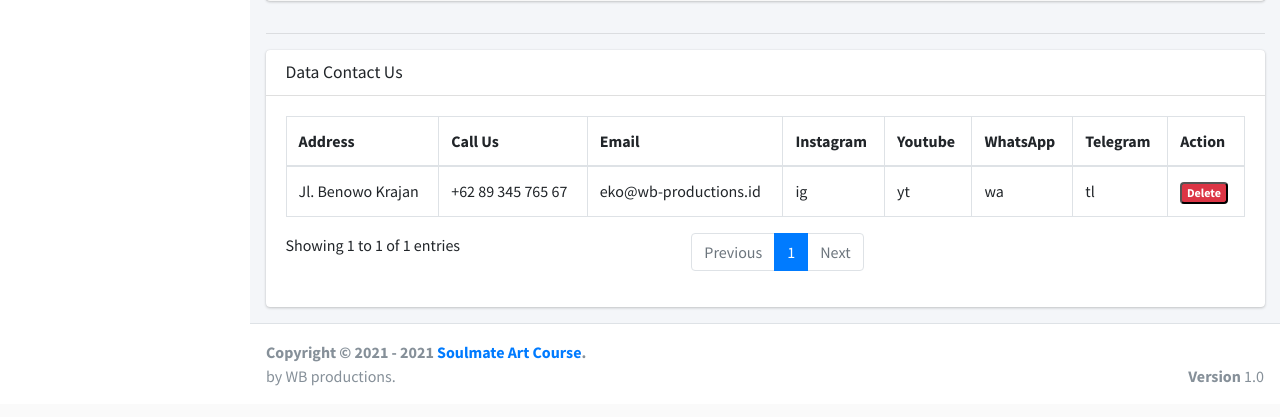
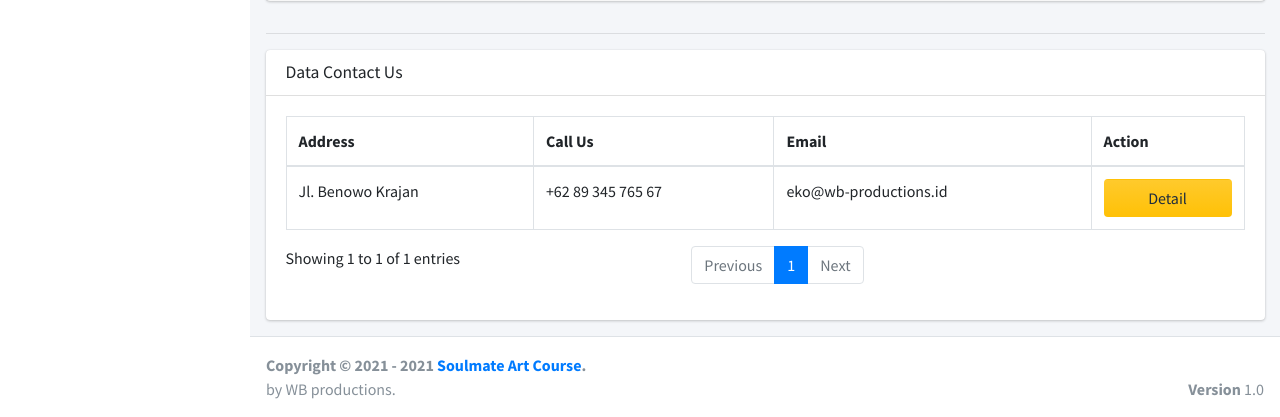
Before and after one commit to ekofebriharsono/Admin-Soulmate-Art-Course, a PHP site: page /Admin-Soulmate-Art-Course/pages/companyProfile/contactUs.php in a window 1280 px wide. Shown: the part 879-1296 px from the top of the page. Before the commit the page ends 1265 px from the top, so only its background shows below. Run offline with PHP 8.4, Linux system fonts and the light colour scheme; a user stored in the database is signed in; data comes from the database, SQL or seed files in the repository; some libraries are stand-ins or nearby versions.

Commit message:
fix contact us

```diff
--- a/pages/companyProfile/contactUs.php
+++ b/pages/companyProfile/contactUs.php
@@ -1,6 +1,6 @@
 <?php
 session_start();
-if($_SESSION["id"] == null || $_SESSION["id"] == ""){
+if ($_SESSION["id"] == null || $_SESSION["id"] == "") {
     header('Location: ../../login.php?status=4'); //belum login
 } else {
     include '../../php/koneksi.php';
@@ -19,20 +19,12 @@ $conn = OpenCon(); ?>
         <link rel="stylesheet" href="../../plugins/fontawesome-free/css/all.min.css">
         <!-- Ionicons -->
         <link rel="stylesheet" href="https://code.ionicframework.com/ionicons/2.0.1/css/ionicons.min.css">
-    <!-- Tempusdominus Bbootstrap 4 -->
-    <link rel="stylesheet" href="../../plugins/tempusdominus-bootstrap-4/css/tempusdominus-bootstrap-4.min.css">
-    <!-- iCheck -->
-    <link rel="stylesheet" href="../../plugins/icheck-bootstrap/icheck-bootstrap.min.css">
-    <!-- JQVMap -->
-    <link rel="stylesheet" href="../../plugins/jqvmap/jqvmap.min.css">
+        <!-- SweetAlert2 -->
+        <link rel="stylesheet" href="../../plugins/sweetalert2-theme-bootstrap-4/bootstrap-4.min.css">
+        <!-- Toastr -->
+        <link rel="stylesheet" href="../../plugins/toastr/toastr.min.css">
         <!-- Theme style -->
         <link rel="stylesheet" href="../../dist/css/adminlte.min.css">
-    <!-- overlayScrollbars -->
-    <link rel="stylesheet" href="../../plugins/overlayScrollbars/css/OverlayScrollbars.min.css">
-    <!-- Daterange picker -->
-    <link rel="stylesheet" href="../../plugins/daterangepicker/daterangepicker.css">
-    <!-- summernote -->
-    <link rel="stylesheet" href="../../plugins/summernote/summernote-bs4.css">
         <!-- Google Font: Source Sans Pro -->
         <link href="https://fonts.googleapis.com/css?family=Source+Sans+Pro:300,400,400i,700" rel="stylesheet">
     </head>
@@ -40,8 +32,8 @@ $conn = OpenCon(); ?>
     <body class="hold-transition sidebar-mini layout-fixed">
         <div class="wrapper">
 
-        <?php  include '../dashboard/navbar.php'; ?>
-        <?php  include '../sidebar/sidebarContactUs.php'; ?>
+            <?php include '../dashboard/navbar.php'; ?>
+            <?php include '../sidebar/sidebarContactUs.php'; ?>
 
             <!-- Content Wrapper. Contains page content -->
             <div class="content-wrapper">
@@ -82,45 +74,37 @@ $conn = OpenCon(); ?>
                                         <div class="card-body">
                                             <div class="form-group">
                                                 <label for="exampleInputEmail1">Address</label>
-                                            <input type="text" class="form-control" name="address"
-                                                placeholder="Enter address">
+                                                <input type="text" class="form-control" name="address" placeholder="Enter address" required>
                                             </div>
                                             <div class="form-group">
                                                 <label for="exampleInputEmail1">Call Us</label>
-                                            <input type="text" class="form-control" name="call_us"
-                                                placeholder="Enter call us">
+                                                <input type="text" class="form-control" name="call_us" placeholder="Enter call us" required>
                                             </div>
                                             <div class="form-group">
                                                 <label for="exampleInputEmail1">Email</label>
-                                            <input type="text" class="form-control" name="email"
-                                                placeholder="Enter email">
+                                                <input type="text" class="form-control" name="email" placeholder="Enter email" required>
                                             </div>
                                             <div class="form-group">
                                                 <label for="exampleInputEmail1">Link Instagram</label>
-                                            <input type="text" class="form-control" name="link_ig"
-                                                placeholder="Enter link instagram">
+                                                <input type="text" class="form-control" name="link_ig" placeholder="Enter link instagram" required>
                                             </div>
                                             <div class="form-group">
                                                 <label for="exampleInputEmail1">Link Youtube</label>
-                                            <input type="text" class="form-control" name="link_yt"
-                                                placeholder="Enter link youtube">
+                                                <input type="text" class="form-control" name="link_yt" placeholder="Enter link youtube" required>
                                             </div>
                                             <div class="form-group">
                                                 <label for="exampleInputEmail1">Link WhatsApp</label>
-                                            <input type="text" class="form-control" name="link_wa"
-                                                placeholder="Enter link whatsapp">
+                                                <input type="text" class="form-control" name="link_wa" placeholder="Enter link whatsapp" required>
                                             </div>
                                             <div class="form-group">
                                                 <label for="exampleInputEmail1">Link Telegram</label>
-                                            <input type="text" class="form-control" name="link_tl"
-                                                placeholder="Enter link telegram">
+                                                <input type="text" class="form-control" name="link_tl" placeholder="Enter link telegram" required>
                                             </div>
                                         </div>
                                         <!-- /.card-body -->
 
                                         <div class="card-footer">
-                                        <button type="submit" class="btn btn-primary"
-                                            name="submitInsertContactUs">Submit</button>
+                                            <button type="submit" class="btn btn-primary" name="submitInsertContactUs">Submit</button>
                                         </div>
                                     </form>
                                 </div>
@@ -146,34 +130,83 @@ $conn = OpenCon(); ?>
                                                     <th>Address</th>
                                                     <th>Call Us</th>
                                                     <th>Email</th>
-                                                <th>Instagram</th>
-                                                <th>Youtube</th>
-                                                <th>WhatsApp</th>
-                                                <th>Telegram</th>
                                                     <th>Action</th>
                                                 </tr>
                                             </thead>
                                             <tbody>
-                                            <?php while($row = mysqli_fetch_array($res)){ ?>
+                                                <?php while ($row = mysqli_fetch_array($res)) { ?>
                                                     <tr>
                                                         <td><?php echo $row['address']; ?></td>
                                                         <td><?php echo $row['call_us']; ?></td>
                                                         <td><?php echo $row['email']; ?></td>
-                                                <td><?php echo $row['link_ig']; ?></td>
-                                                <td><?php echo $row['link_yt']; ?></td>
-                                                <td><?php echo $row['link_wa']; ?></td>
-                                                <td><?php echo $row['link_tl']; ?></td>
                                                         <td>
-                                                    <form class="forms-sample"
-                                                        action="../../php/companyProfile/contactUsActions.php"
-                                                        method="POST">
-                                                        <input type="text" class="form-control" name="id" hidden
-                                                            value="<?php echo $row['id_contact_us']; ?>">
-                                                        <button class="badge badge-danger"
-                                                            name="submitDeleteContactUs">Delete</button>
-                                                    </form>
+                                                            <button class="btn btn-block bg-gradient-warning" name="detail" data-toggle="modal" data-target="#a<?php echo $row['id_contact_us']; ?>">Detail</button>
                                                         </td>
                                                     </tr>
+                                                    <div class="modal fade" id="a<?php echo $row['id_contact_us']; ?>">
+                                                        <div class="modal-dialog modal-lg">
+                                                            <div class="modal-content">
+                                                                <div class="modal-header">
+                                                                    <h4 class="modal-title">Detail Data</h4>
+                                                                    <button type="button" class="close" data-dismiss="modal" aria-label="Close">
+                                                                        <span aria-hidden="true">&times;</span>
+                                                                    </button>
+                                                                </div>
+                                                                <div class="modal-body">
+                                                                    <form role="form" method="POST" action="../../php/companyProfile/contactUsActions.php">
+                                                                        <div class="card-body">
+                                                                            <div class="form-group">
+                                                                                <label for="exampleInputEmail1">Id Contact Us</label>
+                                                                                <input type="text" class="form-control" name="id" placeholder="Enter address" value="<?php echo $row['id_contact_us']; ?>" readonly required>
+                                                                            </div>
+                                                                            <div class="form-group">
+                                                                                <label for="exampleInputEmail1">Address</label>
+                                                                                <input type="text" class="form-control" name="address" placeholder="Enter address" value="<?php echo $row['address']; ?>" required>
+                                                                            </div>
+                                                                            <div class="form-group">
+                                                                                <label for="exampleInputEmail1">Call Us</label>
+                                                                                <input type="text" class="form-control" name="call_us" placeholder="Enter call us" value="<?php echo $row['call_us']; ?>" required>
+                                                                            </div>
+                                                                            <div class="form-group">
+                                                                                <label for="exampleInputEmail1">Email</label>
+                                                                                <input type="text" class="form-control" name="email" placeholder="Enter email" value="<?php echo $row['email']; ?>" required>
+                                                                            </div>
+                                                                            <div class="form-group">
+                                                                                <label for="exampleInputEmail1">Link Instagram</label>
+                                                                                <input type="text" class="form-control" name="link_ig" placeholder="Enter link instagram" value="<?php echo $row['link_ig']; ?>" required>
+                                                                            </div>
+                                                                            <div class="form-group">
+                                                                                <label for="exampleInputEmail1">Link Youtube</label>
+                                                                                <input type="text" class="form-control" name="link_yt" placeholder="Enter link youtube" value="<?php echo $row['link_yt']; ?>" required>
+                                                                            </div>
+                                                                            <div class="form-group">
+                                                                                <label for="exampleInputEmail1">Link WhatsApp</label>
+                                                                                <input type="text" class="form-control" name="link_wa" placeholder="Enter link whatsapp" value="<?php echo $row['link_wa']; ?>" required>
+                                                                            </div>
+                                                                            <div class="form-group">
+                                                                                <label for="exampleInputEmail1">Link Telegram</label>
+                                                                                <input type="text" class="form-control" name="link_tl" placeholder="Enter link telegram" value="<?php echo $row['link_tl']; ?>" required>
+                                                                            </div>
+                                                                        </div>
+                                                                        <!-- /.card-body -->
+
+                                                                        <div class="card-footer">
+                                                                            <button type="submit" class="btn btn-primary" name="submitUpdateContactUs">Save Changes</button>
+                                                                        </div>
+                                                                    </form>
+                                                                </div>
+                                                                <div class="modal-footer justify-content-between">
+                                                                    <button type="button" class="btn btn-default" data-dismiss="modal">Close</button>
+                                                                    <form class="forms-sample" action="../../php/companyProfile/ContactUsActions.php" method="POST">
+                                                                        <input type="text" class="form-control" name="id" hidden value="<?php echo $row['id_contact_us']; ?>">
+                                                                        <button class="btn btn-default bg-gradient-danger" name="submitDeleteContactUs">Delete</button>
+                                                                    </form>
+                                                                </div>
+                                                            </div>
+                                                            <!-- /.modal-content -->
+                                                        </div>
+                                                        <!-- /.modal-dialog -->
+                                                    </div>
                                                 <?php } ?>
                                             </tbody>
                                         </table>
@@ -201,36 +234,14 @@ $conn = OpenCon(); ?>
 
         <!-- jQuery -->
         <script src="../../plugins/jquery/jquery.min.js"></script>
-    <!-- jQuery UI 1.11.4 -->
-    <script src="../../plugins/jquery-ui/jquery-ui.min.js"></script>
-    <!-- Resolve conflict in jQuery UI tooltip with Bootstrap tooltip -->
-    <script>
-    $.widget.bridge('uibutton', $.ui.button)
-    </script>
         <!-- Bootstrap 4 -->
         <script src="../../plugins/bootstrap/js/bootstrap.bundle.min.js"></script>
-    <!-- ChartJS -->
-    <script src="../../plugins/chart.js/Chart.min.js"></script>
-    <!-- Sparkline -->
-    <script src="../../plugins/sparklines/sparkline.js"></script>
-    <!-- JQVMap -->
-    <script src="../../plugins/jqvmap/jquery.vmap.min.js"></script>
-    <script src="../../plugins/jqvmap/maps/jquery.vmap.usa.js"></script>
-    <!-- jQuery Knob Chart -->
-    <script src="../../plugins/jquery-knob/jquery.knob.min.js"></script>
-    <!-- daterangepicker -->
-    <script src="../../plugins/moment/moment.min.js"></script>
-    <script src="../../plugins/daterangepicker/daterangepicker.js"></script>
-    <!-- Tempusdominus Bootstrap 4 -->
-    <script src="../../plugins/tempusdominus-bootstrap-4/js/tempusdominus-bootstrap-4.min.js"></script>
-    <!-- Summernote -->
-    <script src="../../plugins/summernote/summernote-bs4.min.js"></script>
-    <!-- overlayScrollbars -->
-    <script src="../../plugins/overlayScrollbars/js/jquery.overlayScrollbars.min.js"></script>
+        <!-- SweetAlert2 -->
+        <script src="../../plugins/sweetalert2/sweetalert2.min.js"></script>
+        <!-- Toastr -->
+        <script src="../../plugins/toastr/toastr.min.js"></script>
         <!-- AdminLTE App -->
-    <script src="../../dist/js/adminlte.js"></script>
-    <!-- AdminLTE dashboard demo (This is only for demo purposes) -->
-    <script src="../../dist/js/pages/dashboard.js"></script>
+        <script src="../../dist/js/adminlte.min.js"></script>
         <!-- AdminLTE for demo purposes -->
         <script src="../../dist/js/demo.js"></script>
         <!-- DataTables -->
@@ -238,13 +249,15 @@ $conn = OpenCon(); ?>
         <script src="../../plugins/datatables-bs4/js/dataTables.bootstrap4.min.js"></script>
         <script src="../../plugins/datatables-responsive/js/dataTables.responsive.min.js"></script>
         <script src="../../plugins/datatables-responsive/js/responsive.bootstrap4.min.js"></script>
-    <!-- page script -->
+
         <script>
             $(function() {
+
                 $("#example1").DataTable({
                     "responsive": true,
                     "autoWidth": false,
                 });
+
                 $('#example2').DataTable({
                     "paging": true,
                     "lengthChange": false,
@@ -254,6 +267,21 @@ $conn = OpenCon(); ?>
                     "autoWidth": false,
                     "responsive": true,
                 });
+
+                <?php if (isset($_GET['status'])) {
+                    $status = intval($_GET['status']); ?>
+                    var status = <?php echo $status; ?>;
+
+                    if (status == 201) {
+                        toastr.success('Data Berhasil Disimpan!');
+                    } else if (status == 202) {
+                        toastr.success('Data Berhasil Dihapus!');
+                    } else if (status == 203) {
+                        toastr.success('Data Berhasil Diperbaharui!');
+                    } else {
+                        toastr.error('Data Gagal Disimpan!');
+                    }
+                <?php } ?>
             });
         </script>
     </body>
```
Also changed, not shown: php/companyProfile/contactUsActions.php (+39 -13 lines). Lines whose indentation alone changed are shown as unchanged.
